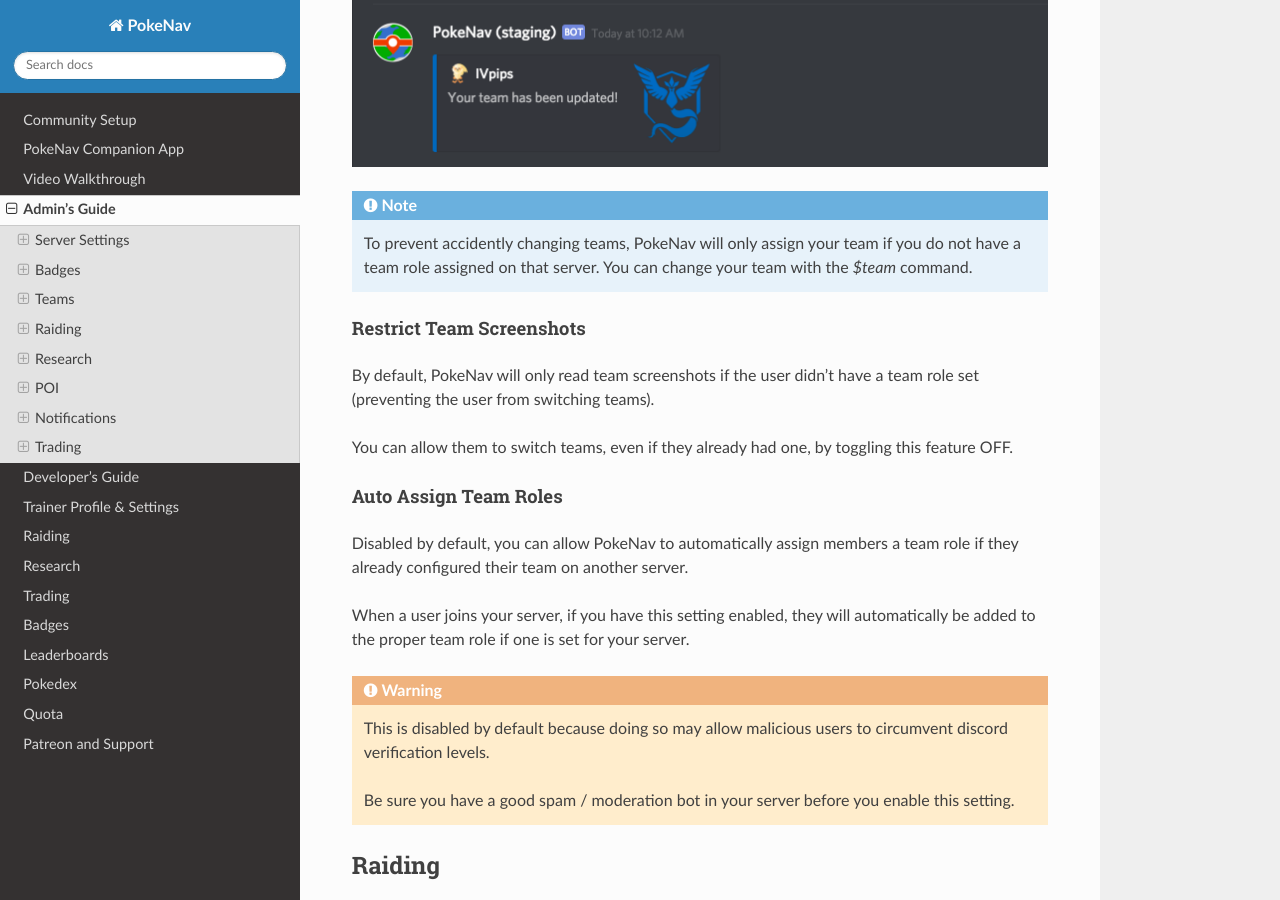
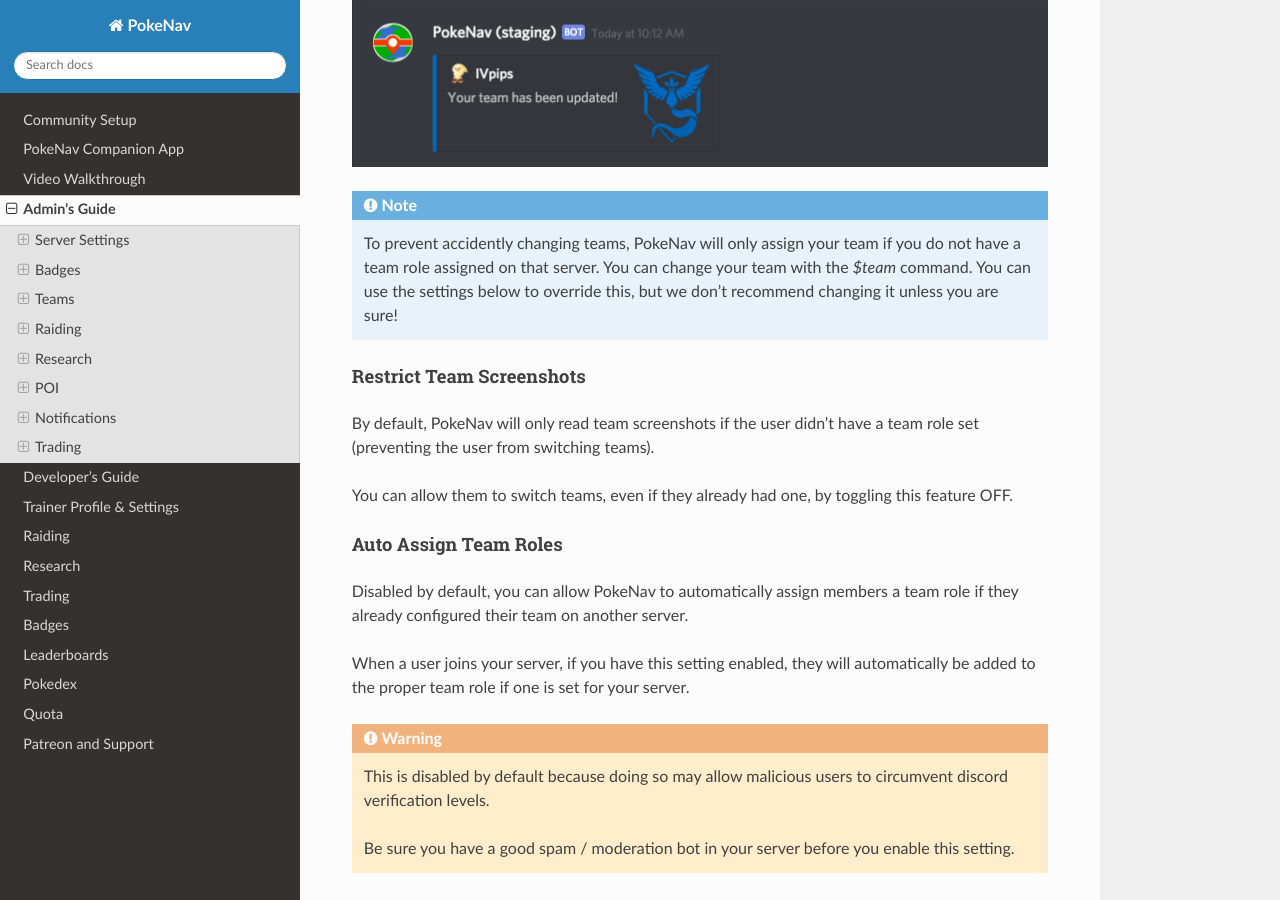
Before and after one commit to PokeNavBot/pokenav-documentation, a Sphinx documentation site: the page built from source/moderation.md, in a window 1280 px wide and 900 px high, scrolled down 6986 px. Built offline with Sphinx 7.4.7 and the Read the Docs theme 2.0.0, drawn with Linux system fonts in a browser that asks for light colours; formulas are drawn with MathJax 3.

Commit message:
note expansion

````diff
--- a/source/moderation.md
+++ b/source/moderation.md
@@ -172,7 +172,7 @@
 
 .. note::
 
-    To prevent accidently changing teams, PokeNav will only assign your team if you do not have a team role assigned on that server. You can change your team with the `$team` command.
+    To prevent accidently changing teams, PokeNav will only assign your team if you do not have a team role assigned on that server. You can change your team with the `$team` command. You can use the settings below to override this, but we don't recommend changing it unless you are sure!
 ```
 
 #### Restrict Team Screenshots
````
